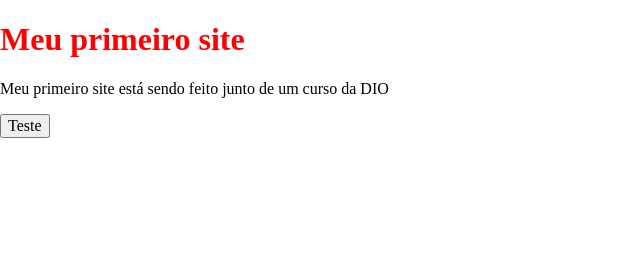
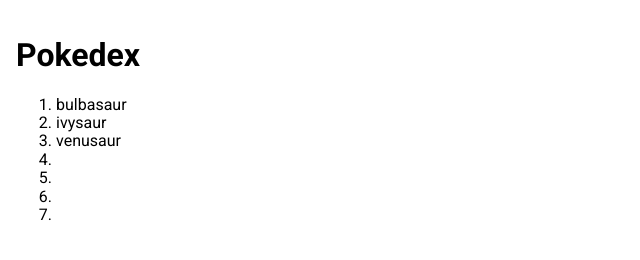
Before and after one commit to Beerus15/pockedex, a website: page index.html in a window 1280 px wide. Shown: the whole page, without its empty margins (0-640 px from the left). Drawn offline with nearby package versions, Linux system fonts and the light colour scheme.

Commit message:
Adicionado Font Roboto

```diff
--- a/assets/css/global.css
+++ b/assets/css/global.css
@@ -1,3 +1,11 @@
-h1 {
-    color: red;
+* {
+    font-family: 'Roboto', sans-serif;
 }
+
+.content {
+    padding: 1rem;
+}
+
+.content {
+    margin: 0;
+}
--- a/index.html
+++ b/index.html
@@ -16,18 +16,27 @@
     <link rel="stylesheet" href="/assets/css/global.css">
 </head>
 <body>
-    <header>
-        <h1>Meu primeiro site</h1>
-        <p>Meu primeiro site está sendo feito junto de um curso da DIO</p>
-        <button id="btnTeste" type="button">
-            Teste
-        </button>
-    </header>
-    <main>
+    <section class="content">
+        <h1>Pokedex</h1>
 
-    </main>
+        <ol>
+            <li>
+                bulbasaur
+            </li>
+            <li>
+                ivysaur
+            </li>
+            <li>
+                venusaur
+            </li>
+            <li></li>
+            <li></li>
+            <li></li>
+            <li></li>
+        </ol>
+    </section>
 
-
+    <!-- Nosso JS -->
     <script src="/assets/js/main.js"></script>
 </body>
 </html>
```
